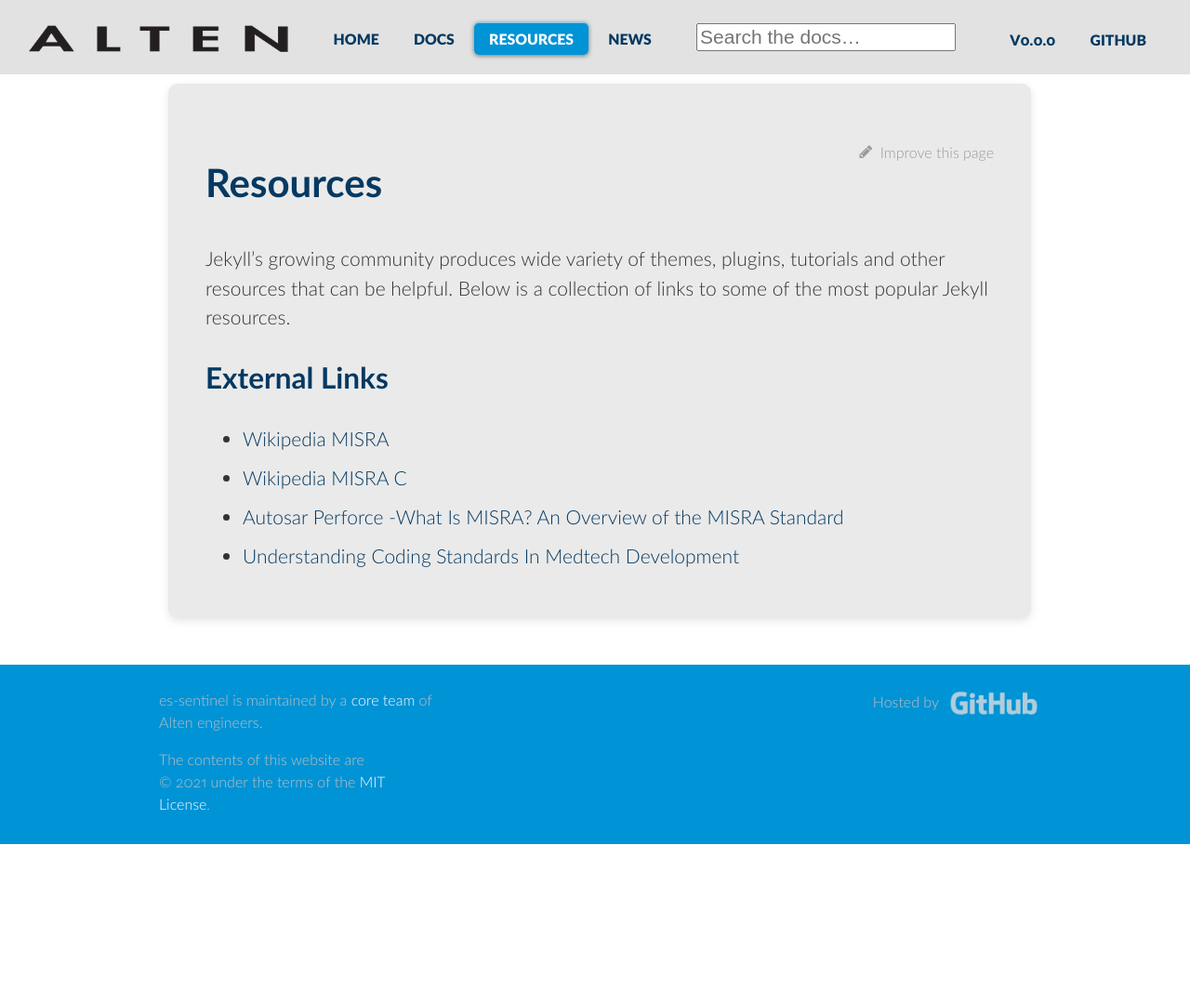
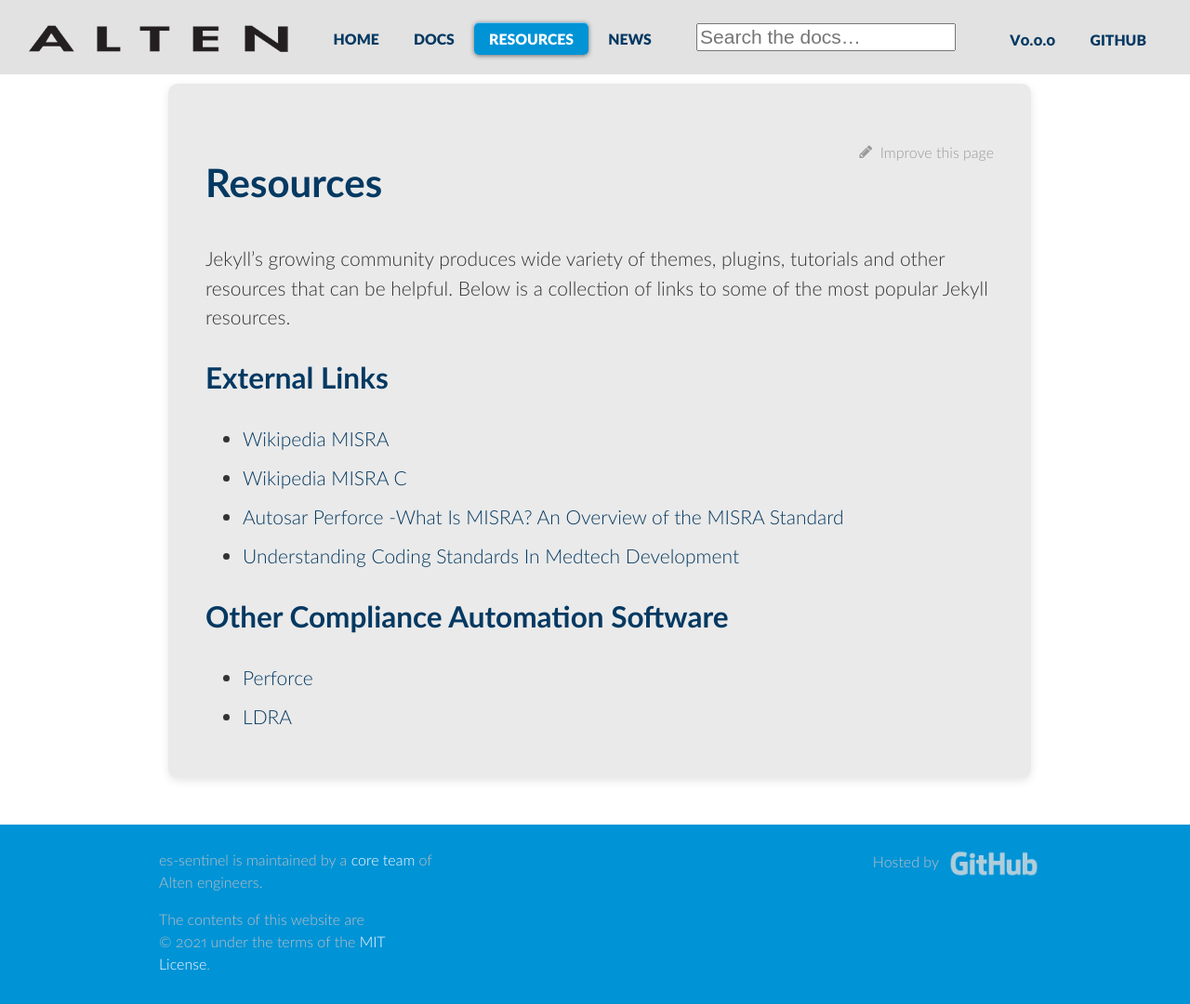
Before and after one commit to alten-labs/es-sentinel, a Jekyll site: the page built from docs/pages/resources.md, in a window 1280 px wide. Shown: the whole page at 93% size. Built offline with Jekyll 4.4.1, drawn with Linux system fonts in a browser that asks for light colours; comment, search, counter and statistics services are not loaded; before the commit the page ends 908 px from its top, so only the background shows below that.

Commit message:
update resources

```diff
--- a/docs/pages/resources.md
+++ b/docs/pages/resources.md
@@ -15,3 +15,7 @@ some of the most popular Jekyll resources.
 - [Autosar](https://www.autosar.org/)
 [Perforce -What Is MISRA? An Overview of the MISRA Standard](https://www.perforce.com/resources/qac/what-misra-overview-misra-standard)
 - [Understanding Coding Standards In Medtech Development](https://www.meddeviceonline.com/doc/understanding-coding-standards-in-medtech-development-0001)
+
+## Other Compliance Automation Software
+- [Perforce](https://www.perforce.com/products/klocwork)
+- [LDRA](https://ldra.com/)
```
